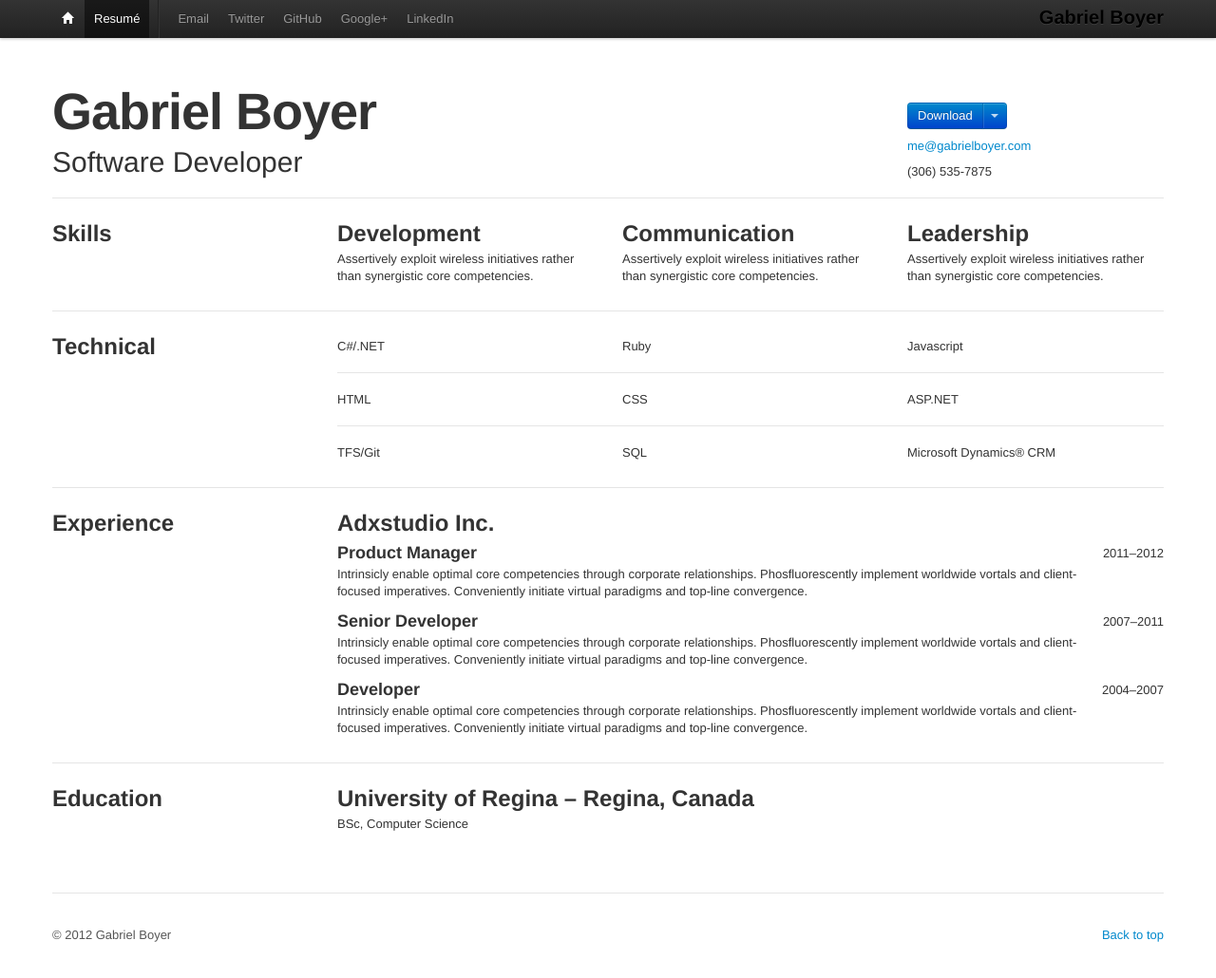
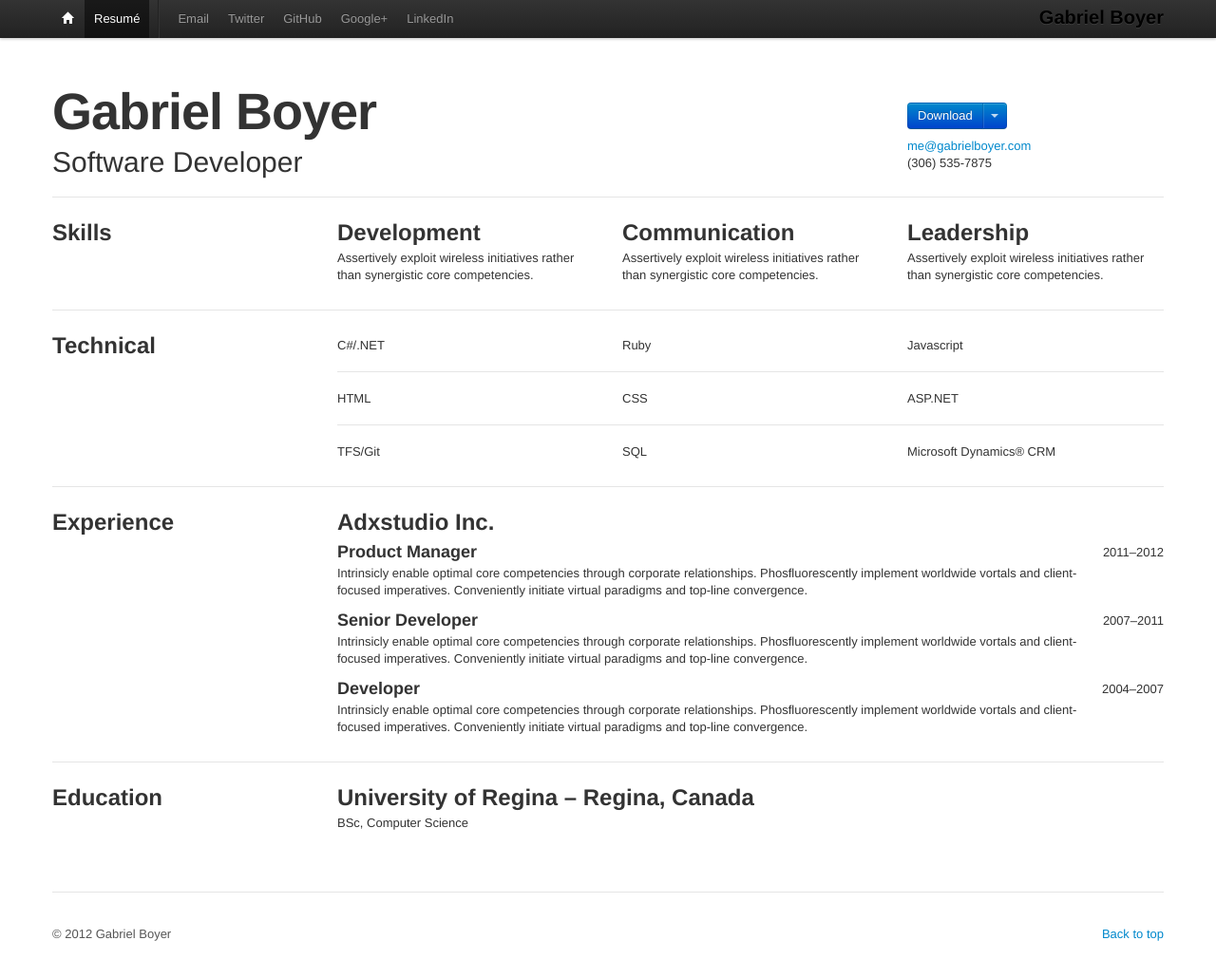
Before and after one commit to gabe/gabe.github.com, a Jekyll site: the page built from resume.html, in a window 1280 px wide and 1030 px high. Shown: the whole window at 95% size. Built offline with Jekyll 4.4.1, drawn with Linux system fonts in a browser that asks for light colours; nearby versions of some CDN libraries.

Commit message:
Adjust resume contact info margins.

```diff
--- a/css/style.css
+++ b/css/style.css
@@ -82,7 +82,7 @@ footer p {
   margin-top: 18px;
 }
 
-.resume .contact p:last-child {
+.resume .contact p {
   margin-bottom: 0;
 }
 
```
